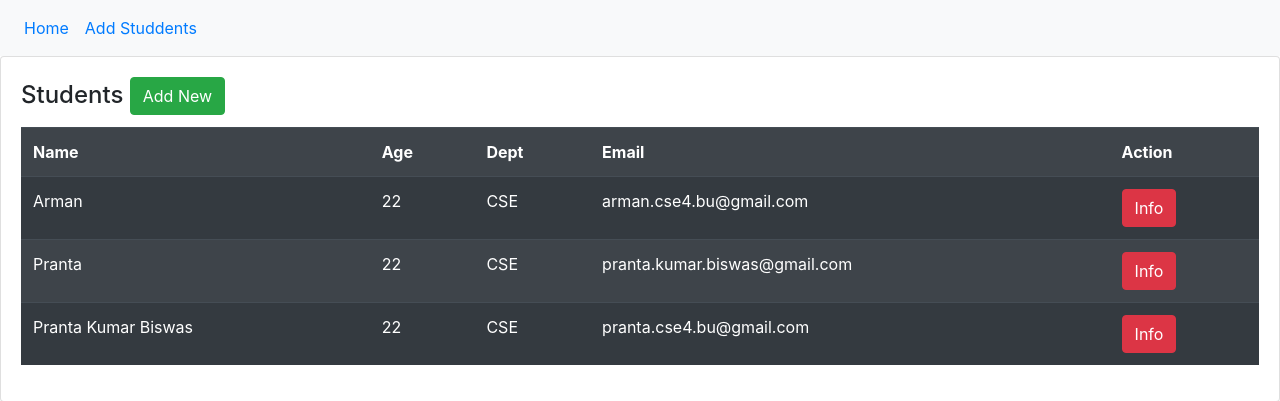
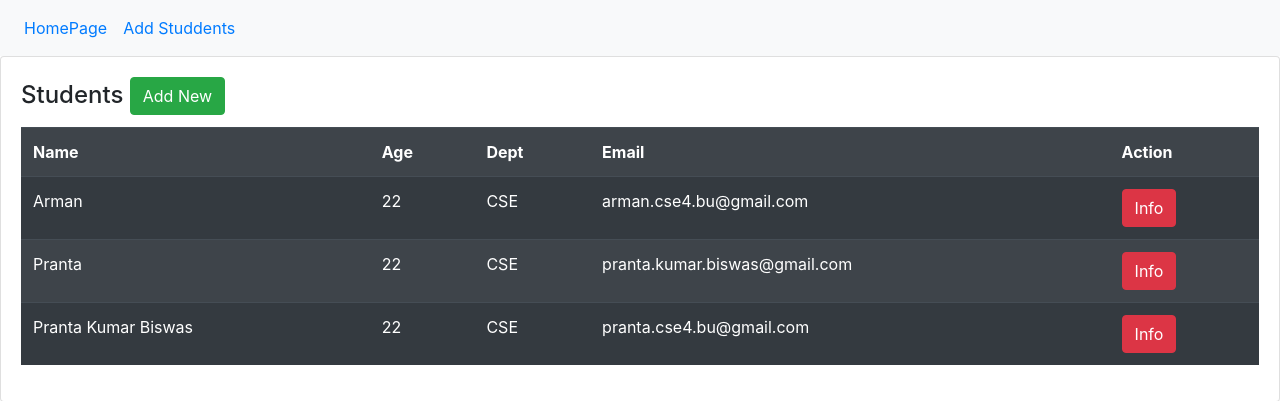
Before and after one commit to prantacse4/django_crud, a Django app: page / in a window 1280 px wide. Shown: the top 401 px of the page. Run offline with Django 3.2, Linux system fonts and the light colour scheme; data comes from the database, SQL or seed files in the repository; some libraries are stand-ins or nearby versions.

Commit message:
Nav Change

```diff
--- a/templates/first_app/base.html
+++ b/templates/first_app/base.html
@@ -16,7 +16,7 @@
         <!-- Links -->
         <ul class="navbar-nav">
           <li class="nav-item">
-            <a class="nav-link" href="{% url 'first_app:home' %}">Home</a>
+            <a class="nav-link" href="{% url 'first_app:home' %}">HomePage</a>
           </li>
           <li class="nav-item">
             <a class="nav-link" href="{% url 'first_app:student_form' %}">Add Studdents</a>
```
